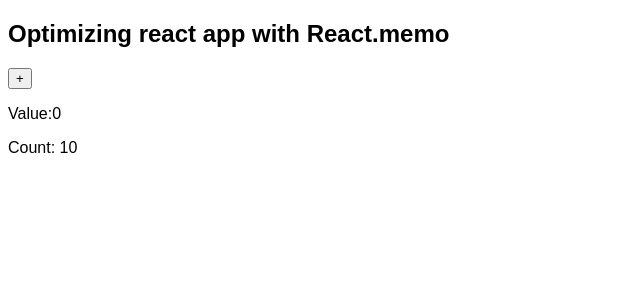
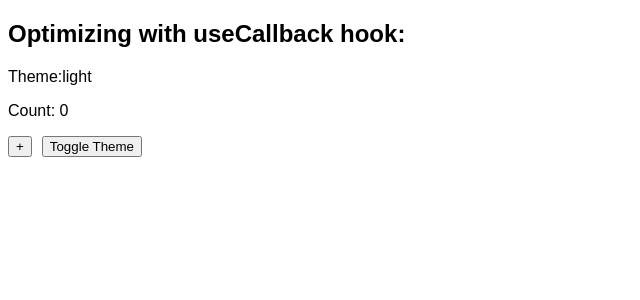
Before and after one commit to muazimmaqbool/Reactjs-with-Me, a React (Create React App) app: page / in a window 1280 px wide. Shown: the top 300 px of the page, without its empty margins (0-640 px from the left). Built offline with nearby package versions, Linux system fonts and the light colour scheme.

Commit message:
useCallback

```diff
--- a/src/App.jsx
+++ b/src/App.jsx
@@ -240,8 +240,8 @@ function App() {
 
       {/* ---------- React Optimization -------------- */}
       {/* <ReactOptimizationIntro/> */}
-      <WithMemo/>
-      {/* <WithUseCallback/> */}
+      {/* <WithMemo/> */}
+      <WithUseCallback/>
 
     </>
   );
--- a/src/React Optimization/2_UseCallback/WithUseCallback.jsx
+++ b/src/React Optimization/2_UseCallback/WithUseCallback.jsx
@@ -19,16 +19,15 @@ const WithUseCallback = () => {
   const [theme, settheme] = useState("light");
   console.log("Parent component rendered...");
 
-  //➡️without useCallback it gets created everytime 'Toggle Theme' button is clicked which leds to 'Child' Component render
-//   const increment = () => {
-//     setcount(count + 1);
-//   };
+  //➡️without useCallback the increment function gets created everytime 'Toggle Theme' button is clicked which leads to 'Child' Component render
+  // const increment = () => {
+  //   setcount(count + 1);
+  // };
 
   //➡️with useCallback
-  const increment=useCallback(({onClick})=>{
-    console.log("Child rendered...")
-    return <button onClick={onClick}>+</button>
-},[])
+  const increment = useCallback(() => {
+    setcount(prev=>prev+1)
+  }, []);
   return (
     <div>
       <h2>Optimizing with useCallback hook:</h2>
@@ -43,7 +42,7 @@ const WithUseCallback = () => {
       </button>
       {/*
       Here in this code when 'Toggle Thenme' button is clicked both 'Parent and Child' component rendered because when 'Parent' is rendered by 'Toggle Theme' button
-      which recreates the 'increment' function every time it renders which leds to 'Child' component render even though it as 'memo' because its prop is getting created everytime
+      which recreates the 'increment' function every time, it renders which leads to 'Child' component render even though it has 'memo' because its prop is getting created everytime
       so to fix this issue we use 'useCallback' hook on 'increment' function
       What happens?
       Clicking Toggle Theme > Parent re-renders > handleIncrement is recreated > Child re-renders ❌ (even though logic didn’t change)
```
